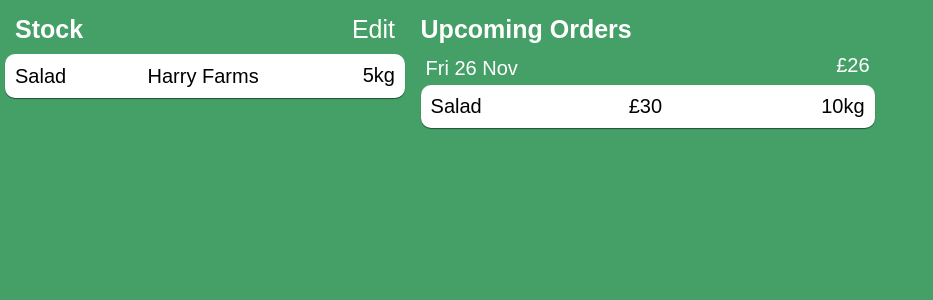
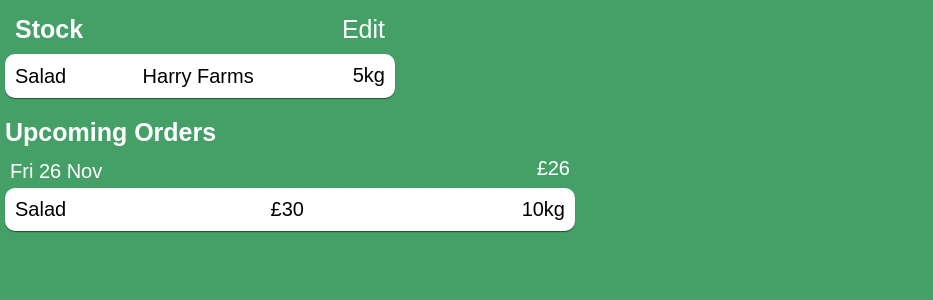
Before and after one commit to Fraser-Greenlee/TeamD, a Django app: a page that uses templates/stockedup/base.html in a window 1280 px wide. Shown: the part 63-363 px from the top of the page, without its empty margins (0-933 px from the left). Run offline with Django 3.2, Linux system fonts and the light colour scheme; some libraries are stand-ins or nearby versions.

Commit message:
stuck on stock page

```diff
--- a/static/stockedup/css/style.css
+++ b/static/stockedup/css/style.css
@@ -103,11 +103,11 @@ div#scalybox {
 }
 
 div#currentStock {
-    width: 400px;
+    width: 390px;
 }
 
 div#upcomingOrders {
-    width: 474px;
+    width: 590px;
 }
 
 #currentStock h1,#upcomingOrders h1 {
@@ -215,3 +215,8 @@ div#upcomingOrders {
 .stockbox ul:first-child {
     border: none;
 }
+
+
+div#fixedbox {
+    width: 1000px;
+}
```
